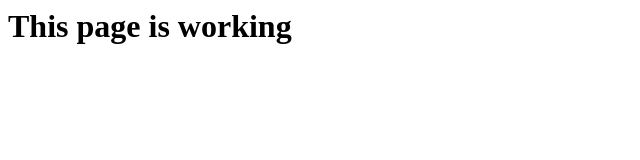
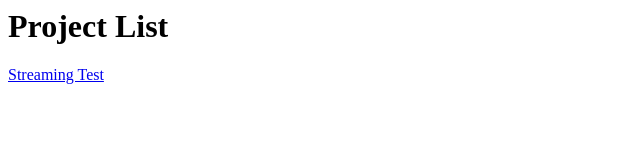
Before and after one commit to Jon0/Jon0.github.io, a plain HTML site: page projects/index.html in a window 1280 px wide. Shown: the whole page, without its empty margins (0-640 px from the left). Drawn offline with Linux system fonts and the light colour scheme.

Commit message:
add some info

```diff
--- a/projects/index.html
+++ b/projects/index.html
@@ -3,6 +3,7 @@
 		<title>Projects</title>
 	</head>
 	<body>
-		<h1>This page is working</h1>
+		<h1>Project List</h1>
+		 <a href="https://104.236.82.205">Streaming Test</a>
 	</body>
 </html>
```
